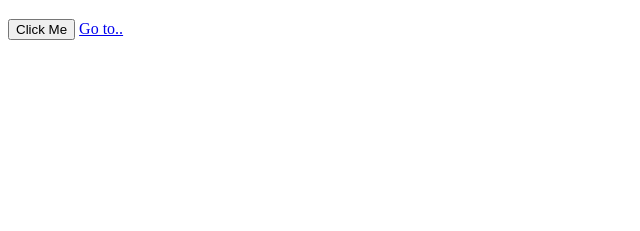
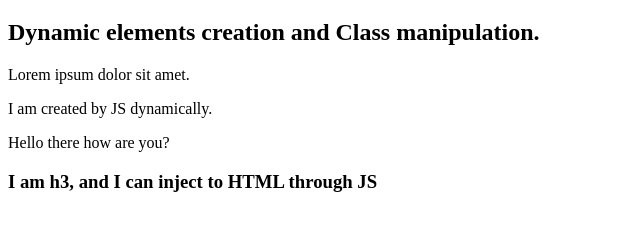
Before and after one commit to sahabulislamsifat/play-with-dom, a plain HTML site: page index.html in a window 1280 px wide. Shown: the part 61-292 px from the top of the page, without its empty margins (0-640 px from the left). Drawn offline with Linux system fonts and the light colour scheme.

Commit message:
Manipulate the DOM

```diff
--- a/index.html
+++ b/index.html
@@ -43,7 +43,7 @@
         <p id="hidden">This is Hidden Content</p>
       </div> -->
 
-      <div>
+      <!-- <div>
         <button id="click-btn">Click Me</button>
         <a
           href="www.google.com"
@@ -52,6 +52,11 @@
           title="Go to Example"
           >Go to..</a
         >
+      </div> -->
+
+      <div class="container-five">
+        <h2>Dynamic elements creation and Class manipulation.</h2>
+        <p id="remove">Lorem ipsum dolor sit amet.</p>
       </div>
     </main>
     <script src="./js/index.js"></script>
--- a/js/index.js
+++ b/js/index.js
@@ -110,3 +110,33 @@
 
 // console.log(myLink);
 // console.log(link);
+
+// Creating an element and append || add class name || classList[add(), remove()] || append child vs append || remove() or remove child()
+
+const containerFive = document.querySelector(".container-five");
+
+// console.log(containerFive);
+
+// const p = document.createElement("p");
+const p = document.createElement("p");
+
+// console.log(p);
+p.innerText = "I am created by JS dynamically.";
+
+// containerFive.appendChild(p);
+containerFive.append(p, "Hello there how are you?");
+
+const h1 = document.createElement("h3");
+h1.textContent = "I am h3, and I can inject to HTML through JS";
+
+containerFive.appendChild(h1);
+
+// p.classList.add("common-class");
+
+// p.className = "common-class";
+// p.classList.remove('common-class')
+
+// Remove and removeChild
+// document.getElementById("remove").remove();
+// containerFive.remove()
+// containerFive.removeChild(h1);
--- a/styles/style.css
+++ b/styles/style.css
@@ -1,3 +1,7 @@
+/* .common-class {
+  background-color: aqua;
+  padding: 5px 10px;
+} */
 .common-class {
   background-color: aqua;
   padding: 5px 10px;
```
